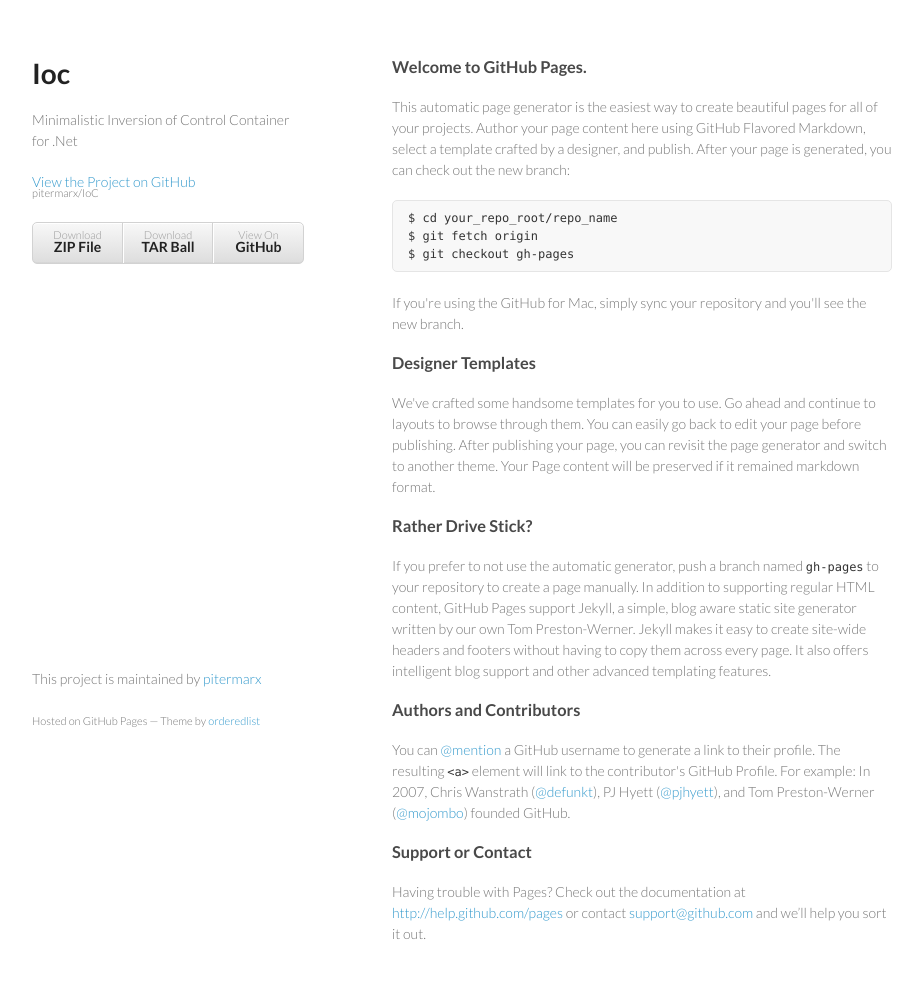
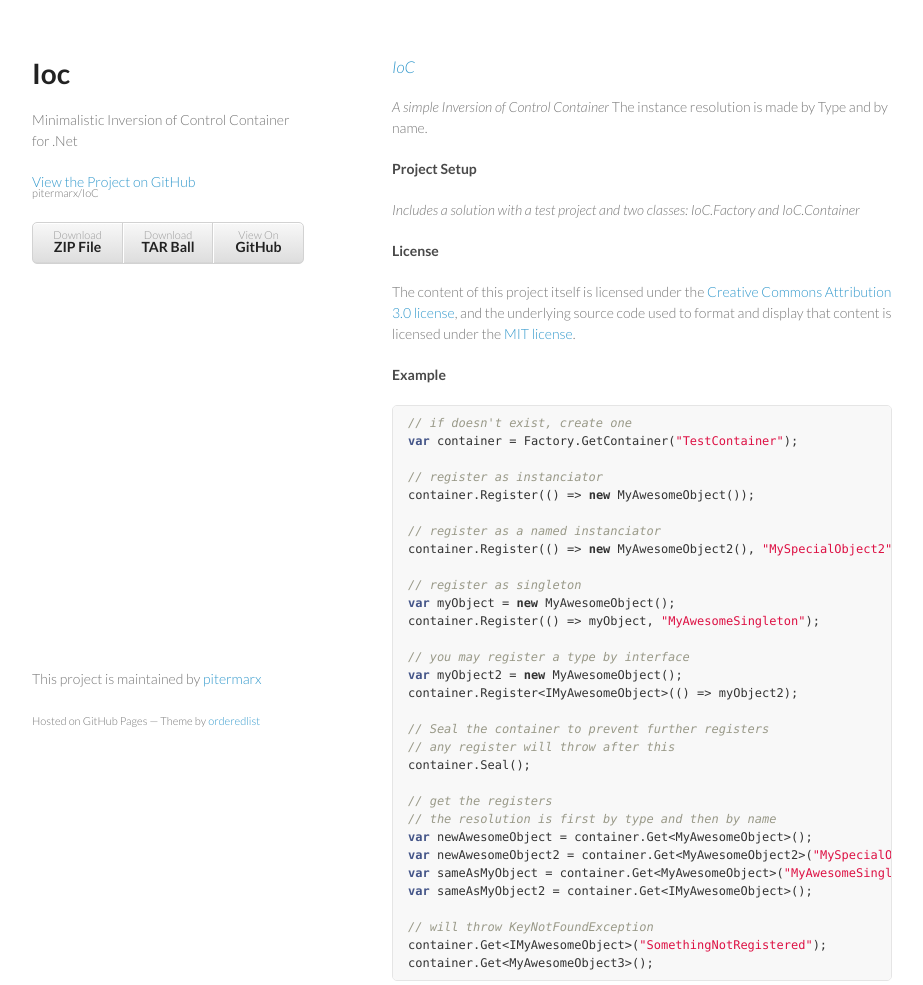
Before and after one commit to pitermarx/IoC, a plain HTML site: page index.html in a window 1280 px wide. Shown: the top 985 px of the page, without its empty margins (178-1101 px from the left). Drawn offline with Linux system fonts and the light colour scheme.

```diff
--- a/index.html
+++ b/index.html
@@ -29,36 +29,62 @@
       </header>
       <section>
         <h3>
-<a name="welcome-to-github-pages" class="anchor" href="#welcome-to-github-pages"><span class="octicon octicon-link"></span></a>Welcome to GitHub Pages.</h3>
+<a name="ioc" class="anchor" href="#ioc"><span class="octicon octicon-link"></span></a><a href="http://pitermarx.github.io/IoC"><em>IoC</em></a>
+</h3>
 
-<p>This automatic page generator is the easiest way to create beautiful pages for all of your projects. Author your page content here using GitHub Flavored Markdown, select a template crafted by a designer, and publish. After your page is generated, you can check out the new branch:</p>
+<p><em>A simple Inversion of Control Container</em>
+The instance resolution is made by Type and by name.</p>
 
-<pre><code>$ cd your_repo_root/repo_name
-$ git fetch origin
-$ git checkout gh-pages
-</code></pre>
+<h4>
+<a name="project-setup" class="anchor" href="#project-setup"><span class="octicon octicon-link"></span></a>Project Setup</h4>
 
-<p>If you're using the GitHub for Mac, simply sync your repository and you'll see the new branch.</p>
+<p><em>Includes a solution with a test project and two classes: IoC.Factory and IoC.Container</em> </p>
 
-<h3>
-<a name="designer-templates" class="anchor" href="#designer-templates"><span class="octicon octicon-link"></span></a>Designer Templates</h3>
+<h4>
+<a name="license" class="anchor" href="#license"><span class="octicon octicon-link"></span></a>License</h4>
 
-<p>We've crafted some handsome templates for you to use. Go ahead and continue to layouts to browse through them. You can easily go back to edit your page before publishing. After publishing your page, you can revisit the page generator and switch to another theme. Your Page content will be preserved if it remained markdown format.</p>
+<p>The content of this project itself is licensed under the
+<a href="http://creativecommons.org/licenses/by/3.0/us/deed.en_US">Creative Commons Attribution 3.0 license</a>,
+and the underlying source code used to format and display that content
+is licensed under the <a href="http://opensource.org/licenses/mit-license.php">MIT license</a>.</p>
 
-<h3>
-<a name="rather-drive-stick" class="anchor" href="#rather-drive-stick"><span class="octicon octicon-link"></span></a>Rather Drive Stick?</h3>
+<h4>
+<a name="example" class="anchor" href="#example"><span class="octicon octicon-link"></span></a>Example</h4>
 
-<p>If you prefer to not use the automatic generator, push a branch named <code>gh-pages</code> to your repository to create a page manually. In addition to supporting regular HTML content, GitHub Pages support Jekyll, a simple, blog aware static site generator written by our own Tom Preston-Werner. Jekyll makes it easy to create site-wide headers and footers without having to copy them across every page. It also offers intelligent blog support and other advanced templating features.</p>
+<div class="highlight highlight-cs"><pre><span class="c1">// if doesn't exist, create one</span>
+<span class="kt">var</span> <span class="n">container</span> <span class="p">=</span> <span class="n">Factory</span><span class="p">.</span><span class="n">GetContainer</span><span class="p">(</span><span class="s">"TestContainer"</span><span class="p">);</span>
 
-<h3>
-<a name="authors-and-contributors" class="anchor" href="#authors-and-contributors"><span class="octicon octicon-link"></span></a>Authors and Contributors</h3>
+<span class="c1">// register as instanciator</span>
+<span class="n">container</span><span class="p">.</span><span class="n">Register</span><span class="p">(()</span> <span class="p">=&gt;</span> <span class="k">new</span> <span class="n">MyAwesomeObject</span><span class="p">());</span>
 
-<p>You can <a href="https://github.com/blog/821" class="user-mention">@mention</a> a GitHub username to generate a link to their profile. The resulting <code>&lt;a&gt;</code> element will link to the contributor's GitHub Profile. For example: In 2007, Chris Wanstrath (<a href="https://github.com/defunkt" class="user-mention">@defunkt</a>), PJ Hyett (<a href="https://github.com/pjhyett" class="user-mention">@pjhyett</a>), and Tom Preston-Werner (<a href="https://github.com/mojombo" class="user-mention">@mojombo</a>) founded GitHub.</p>
+<span class="c1">// register as a named instanciator</span>
+<span class="n">container</span><span class="p">.</span><span class="n">Register</span><span class="p">(()</span> <span class="p">=&gt;</span> <span class="k">new</span> <span class="n">MyAwesomeObject2</span><span class="p">(),</span> <span class="s">"MySpecialObject2"</span><span class="p">);</span>
 
-<h3>
-<a name="support-or-contact" class="anchor" href="#support-or-contact"><span class="octicon octicon-link"></span></a>Support or Contact</h3>
+<span class="c1">// register as singleton</span>
+<span class="kt">var</span> <span class="n">myObject</span> <span class="p">=</span> <span class="k">new</span> <span class="n">MyAwesomeObject</span><span class="p">();</span>
+<span class="n">container</span><span class="p">.</span><span class="n">Register</span><span class="p">(()</span> <span class="p">=&gt;</span> <span class="n">myObject</span><span class="p">,</span> <span class="s">"MyAwesomeSingleton"</span><span class="p">);</span>
 
-<p>Having trouble with Pages? Check out the documentation at <a href="http://help.github.com/pages">http://help.github.com/pages</a> or contact <a href="mailto:support@github.com">support@github.com</a> and we’ll help you sort it out.</p>
+<span class="c1">// you may register a type by interface</span>
+<span class="kt">var</span> <span class="n">myObject2</span> <span class="p">=</span> <span class="k">new</span> <span class="n">MyAwesomeObject</span><span class="p">();</span>
+<span class="n">container</span><span class="p">.</span><span class="n">Register</span><span class="p">&lt;</span><span class="n">IMyAwesomeObject</span><span class="p">&gt;(()</span> <span class="p">=&gt;</span> <span class="n">myObject2</span><span class="p">);</span>
+
+<span class="c1">// Seal the container to prevent further registers</span>
+<span class="c1">// any register will throw after this</span>
+<span class="n">container</span><span class="p">.</span><span class="n">Seal</span><span class="p">();</span>
+
+<span class="c1">// get the registers</span>
+<span class="c1">// the resolution is first by type and then by name</span>
+<span class="kt">var</span> <span class="n">newAwesomeObject</span> <span class="p">=</span> <span class="n">container</span><span class="p">.</span><span class="n">Get</span><span class="p">&lt;</span><span class="n">MyAwesomeObject</span><span class="p">&gt;();</span>
+<span class="kt">var</span> <span class="n">newAwesomeObject2</span> <span class="p">=</span> <span class="n">container</span><span class="p">.</span><span class="n">Get</span><span class="p">&lt;</span><span class="n">MyAwesomeObject2</span><span class="p">&gt;(</span><span class="s">"MySpecialObject2"</span><span class="p">);</span>
+<span class="kt">var</span> <span class="n">sameAsMyObject</span> <span class="p">=</span> <span class="n">container</span><span class="p">.</span><span class="n">Get</span><span class="p">&lt;</span><span class="n">MyAwesomeObject</span><span class="p">&gt;(</span><span class="s">"MyAwesomeSingleton"</span><span class="p">);</span>
+<span class="kt">var</span> <span class="n">sameAsMyObject2</span> <span class="p">=</span> <span class="n">container</span><span class="p">.</span><span class="n">Get</span><span class="p">&lt;</span><span class="n">IMyAwesomeObject</span><span class="p">&gt;();</span>
+
+<span class="c1">// will throw KeyNotFoundException</span>
+<span class="n">container</span><span class="p">.</span><span class="n">Get</span><span class="p">&lt;</span><span class="n">IMyAwesomeObject</span><span class="p">&gt;(</span><span class="s">"SomethingNotRegistered"</span><span class="p">);</span>
+<span class="n">container</span><span class="p">.</span><span class="n">Get</span><span class="p">&lt;</span><span class="n">MyAwesomeObject3</span><span class="p">&gt;();</span>
+</pre></div>
+
+<p><a href="https://ci.appveyor.com/project/pitermarx/ioc"><img src="https://ci.appveyor.com/api/projects/status/iarf25yo0iogy9c7" alt="Build status"></a></p>
       </section>
       <footer>
         <p>This project is maintained by <a href="https://github.com/pitermarx">pitermarx</a></p>
```
Also changed, not shown: params.json (+1 -1 lines).
